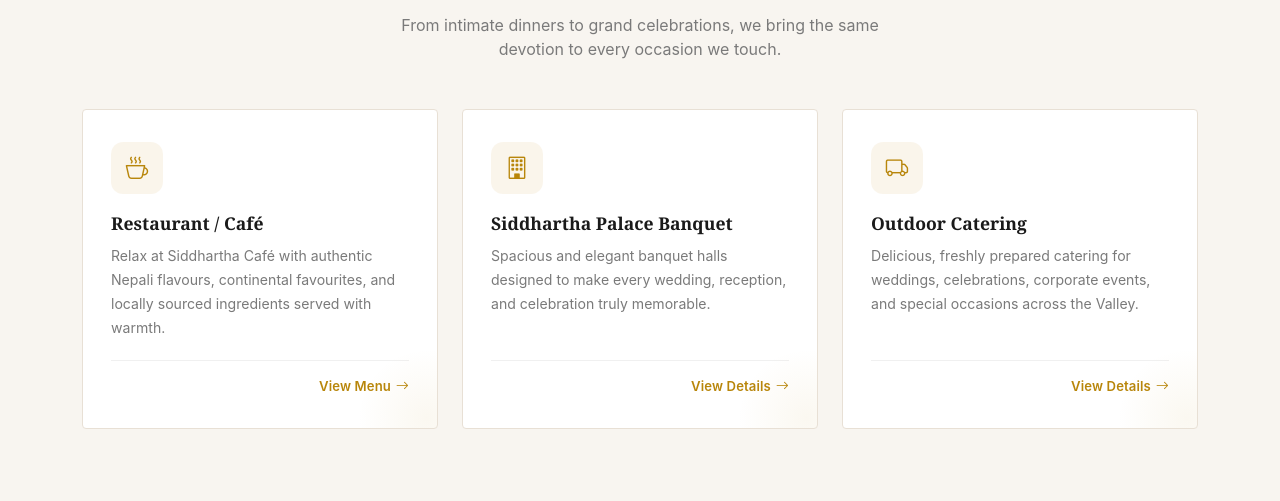
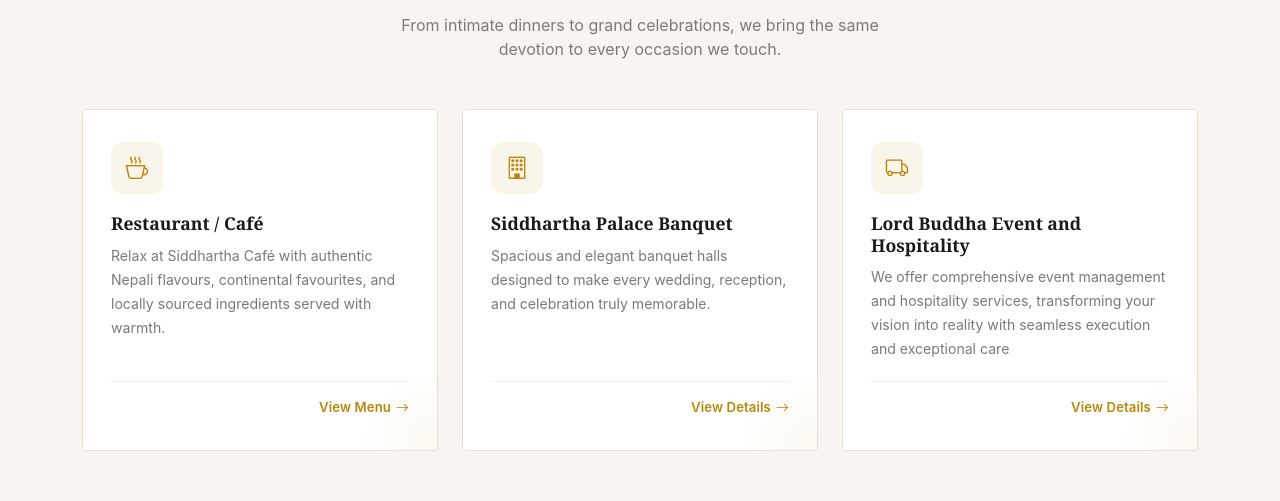
Before and after one commit to SakshyamStha/Siddhartha_Cafe_FrontEnd, an Angular app: page /about in a window 1280 px wide. Shown: the part 1377-1878 px from the top of the page. Built offline with nearby package versions, Linux system fonts and the light colour scheme.

Commit message:
update: about us changes with new service

```diff
--- a/src/app/components/about/about.html
+++ b/src/app/components/about/about.html
@@ -245,7 +245,7 @@
   </div>
 </section>
 
-<section class="section-about-team">
+<!-- <section class="section-about-team">
   <div class="container">
     <div class="section-header text-center mb-5">
       <p class="section-eyebrow">The People</p>
@@ -276,7 +276,7 @@
       </div>
     </div>
   </div>
-</section>
+</section> -->
 
 <section class="section-cta text-center">
   <div class="container">
--- a/src/app/components/about/about.ts
+++ b/src/app/components/about/about.ts
@@ -130,16 +130,15 @@ export class About {
     },
     {
       icon: 'bi-truck',
-      title: 'Outdoor Catering',
+      title: 'Lord Buddha Event and Hospitality',
       description:
-        'Delicious, freshly prepared catering for weddings, celebrations, corporate events, and special occasions across the Valley.',
+        'We offer comprehensive event management and hospitality services, transforming your vision into reality with seamless execution and exceptional care',
       isMenu: false,
       image: 'assets/image/catering1.jpg',
       tagline: 'Restaurant-quality feasts at any venue you choose.',
       stats: [
-        { icon: 'bi-geo-alt', value: 'Valley-wide', label: 'Coverage' },
-        { icon: 'bi-house-heart', label: 'Any Venue', value: 'Any Venue' },
-        { icon: 'bi-box-seam', value: 'Full', label: 'Setup Included' },
+        { icon: 'bi-geo-alt', value: 'Outdoor Catering', label: 'Coverage' },
+        { icon: 'bi-house-heart', label: 'Any Venue', value: 'Decoration' },
       ],
       idealFor: [
         'Garden Weddings',
```
